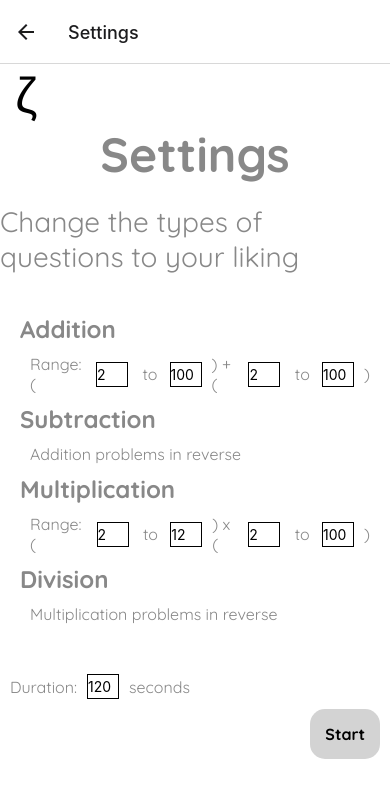
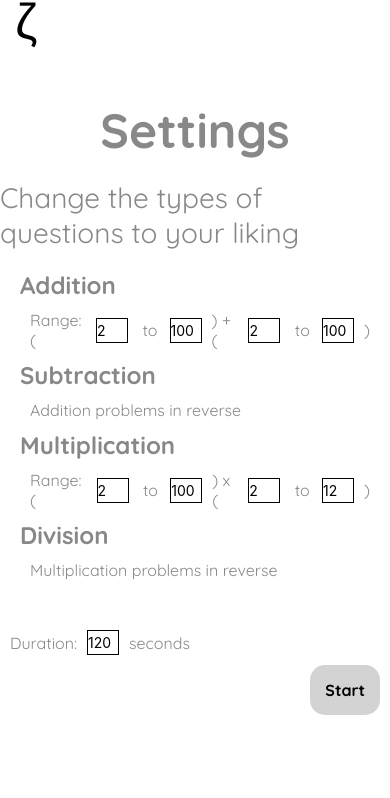
Before and after one commit to Saayari/ZetaApp, a React Native app: screen /Settings in a window 390 px wide. Shown: the top 798 px of the page. Built offline with nearby package versions, Linux system fonts and the light colour scheme.

Commit message:
bug fixes

```diff
--- a/src/index.tsx
+++ b/src/index.tsx
@@ -34,7 +34,8 @@ const App = () => {
 
     return(
         <NavigationContainer>
-            <Stack.Navigator>
+            <Stack.Navigator
+                screenOptions={{headerShown:false}}>
                 <Stack.Screen name="Home" component={HomeScreen} />
                 <Stack.Screen name="Settings" component={SettingsScreen} />
                 <Stack.Screen name="ArithmeticGame" component={ArithmeticGameScreen} />
--- a/src/screens/ArithmeticGame.tsx
+++ b/src/screens/ArithmeticGame.tsx
@@ -140,12 +140,13 @@ const ArithmeticGame: React.FC<Props> = ({ route }) => {
             </View>
 
             <View style={styles.game_container}>
-                <View style={{alignItems: "center", marginTop: 20, justifyContent: "space-evenly"}}>
+                <View style={{alignItems: "center", marginTop: Dimensions.get('window').height/15, justifyContent: "space-evenly"}}>
                     <View style={{flexDirection: "row"}}>
                         <Text style={styles.text_game}>{num1}</Text>
                         <Text style={styles.text_game}> {operationText} </Text>
                         <Text style={styles.text_game}>{num2}</Text>
                         <Text style={styles.text_game}> = </Text>
+
                     </View>
 
                     <TextInput
--- a/src/screens/Score.tsx
+++ b/src/screens/Score.tsx
@@ -1,7 +1,8 @@
 import React from 'react';
-import { View, Text, SafeAreaView, StyleSheet} from 'react-native';
-import { RouteProp } from '@react-navigation/native';
+import { View, Text, SafeAreaView, StyleSheet, TouchableWithoutFeedback} from 'react-native';
+import { RouteProp, useNavigation } from '@react-navigation/native';
 import { StackParamList } from '..';
+import { NativeStackNavigationProp } from '@react-navigation/native-stack';
 
 type Props = {
     route: RouteProp<StackParamList, 'Score'>;
@@ -9,14 +10,18 @@ type Props = {
 
 const Score: React.FC<Props> = ({ route }) => {
 
+    const navigation = useNavigation<NativeStackNavigationProp<StackParamList>>();
+
     const { score } = route.params;
 
     return (
-        <SafeAreaView style={styles.container}>
-            <View style={{flexDirection: "row"}}>
+        <TouchableWithoutFeedback onPress={() => {navigation.navigate("Settings")}}>
+            <SafeAreaView style={styles.container}>
                 <Text style={styles.heading}>Score: {score}</Text>
-            </View>
-        </SafeAreaView>
+                <Text style={styles.text}>Click to restart</Text>
+            </SafeAreaView>
+        </TouchableWithoutFeedback>
+
     );
 };
 
@@ -36,4 +41,9 @@ const styles = StyleSheet.create({
         fontFamily: "Quicksand-Bold",
         marginBottom: 20,
     },
+    text: {
+        color: '#888',
+        fontSize: 24,
+        fontFamily: "Quicksand-Regular",
+    },
 });
--- a/src/screens/Settings.tsx
+++ b/src/screens/Settings.tsx
@@ -10,9 +10,9 @@ const Settings = () => {
     const [number3, onChangeNumber3] = React.useState("2");
     const [number4, onChangeNumber4] = React.useState("100");
     const [number5, onChangeNumber5] = React.useState("2");
-    const [number6, onChangeNumber6] = React.useState("12");
+    const [number6, onChangeNumber6] = React.useState("100");
     const [number7, onChangeNumber7] = React.useState("2");
-    const [number8, onChangeNumber8] = React.useState("100");
+    const [number8, onChangeNumber8] = React.useState("12");
     const [duration, onChangeDuration] = React.useState("120");
 
     const navigation = useNavigation<NativeStackNavigationProp<StackParamList>>();
@@ -162,7 +162,7 @@ const styles = StyleSheet.create({
     view_header: {
         justifyContent: "space-between",
         alignItems: "center",
-        marginBottom: 20,
+        marginTop: 50
     },
     view_operations: {
         justifyContent: "space-between",
@@ -213,6 +213,5 @@ const styles = StyleSheet.create({
     logo: {
         width: 50,
         height: 50,
-        marginTop: 10,
     }
 })
```
